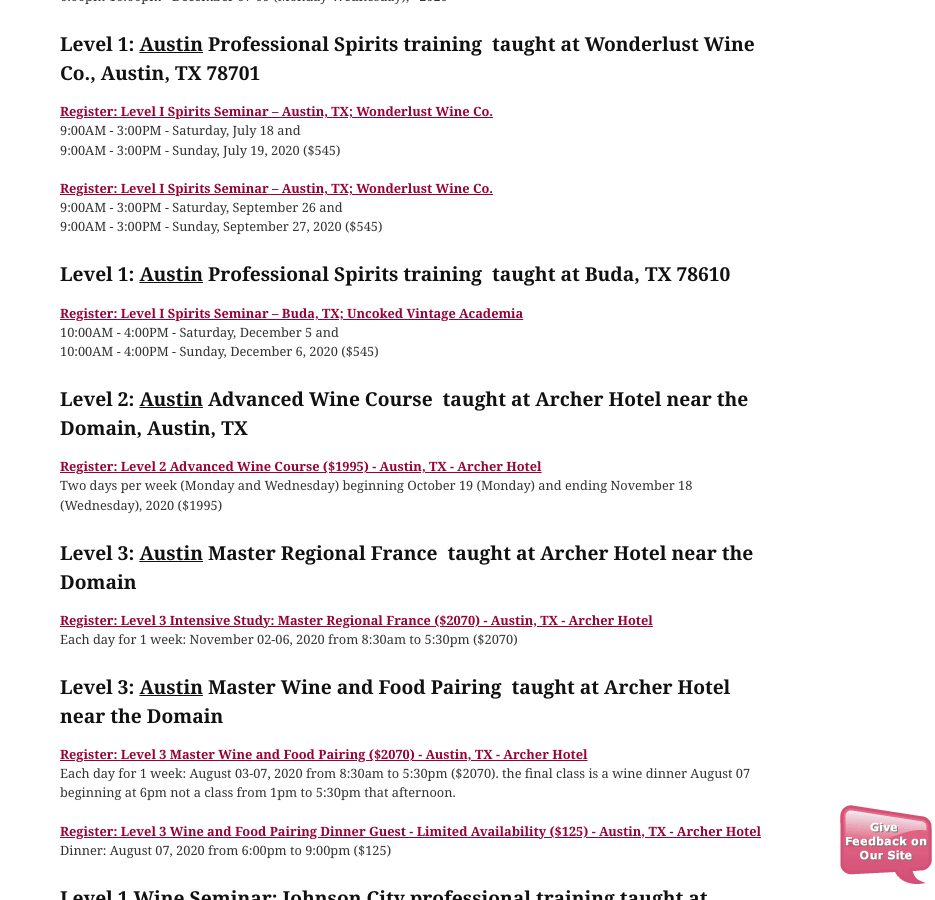
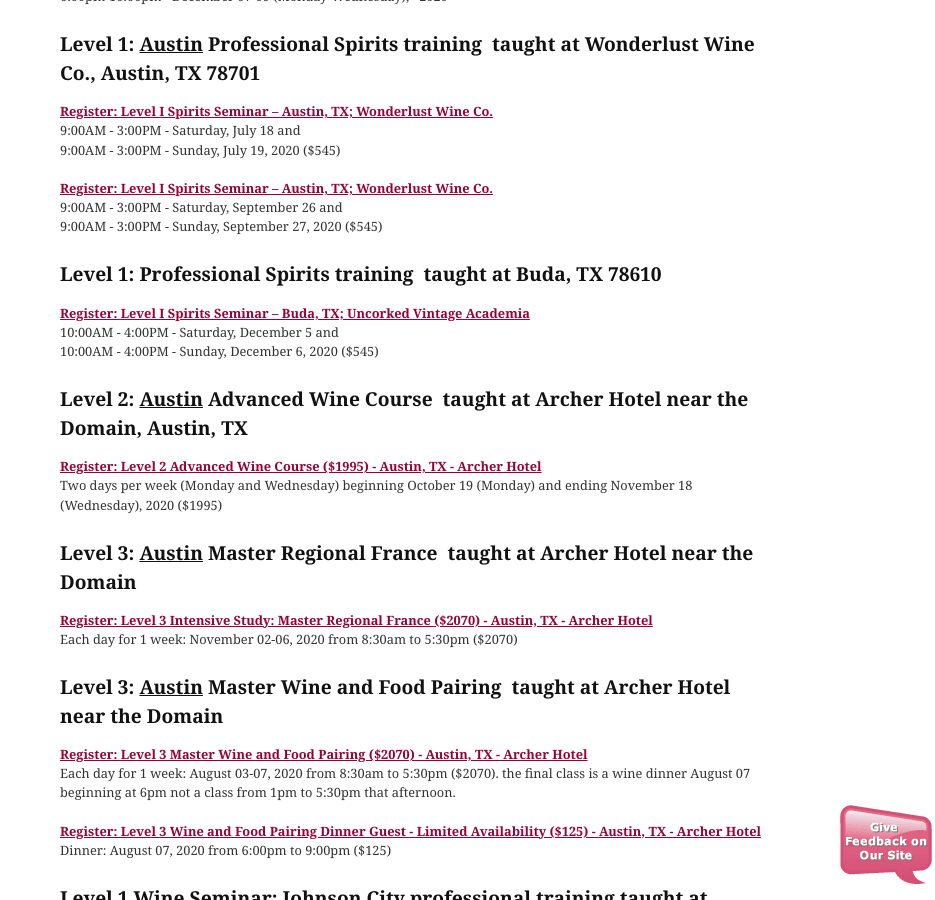
Before and after one commit to CKDev/internationalwineguild.com, a Jekyll site: the page built from texas-wine-school.html, in a window 1280 px wide and 900 px high, scrolled down 1865 px. Shown: the whole window, without its empty margins (345-1280 px from the left). Built offline with Jekyll 4.4.1, drawn with Linux system fonts in a browser that asks for light colours; a script that is not in the unit is left out; comment, search, counter and statistics services are not loaded.

Commit message:
Update texas-wine-school.html

```diff
--- a/texas-wine-school.html
+++ b/texas-wine-school.html
@@ -108,11 +108,11 @@
   9:00AM - 3:00PM - Saturday, September 26 and<br>
   9:00AM - 3:00PM - Sunday, September 27, 2020 ($545)</p>
 
-<h3><strong>Level 1: <u>Austin</u> Professional Spirits training&nbsp; taught at Buda, TX 78610&nbsp;</strong></h3>
+<h3><strong>Level 1: Professional Spirits training&nbsp; taught at Buda, TX 78610&nbsp;</strong></h3>
 
 <p><a class="ga-track"
     href="http://ww4.aitsafe.com/cf/add.cfm?userid=6714687&amp;product=Level+1+Spirits+Seminar+Austin-Wonderlust++-++12/05-06, 2020&amp;price=545&amp;return=www.internationalwineguild.com/texas-wine-school">
-    <strong>Register: Level I Spirits Seminar – Buda, TX; Uncoked Vintage Academia</strong>
+    <strong>Register: Level I Spirits Seminar – Buda, TX; Uncorked Vintage Academia</strong>
   </a><br>
   10:00AM - 4:00PM - Saturday, December 5 and<br>
   10:00AM - 4:00PM - Sunday, December 6, 2020 ($545)</p>
```
